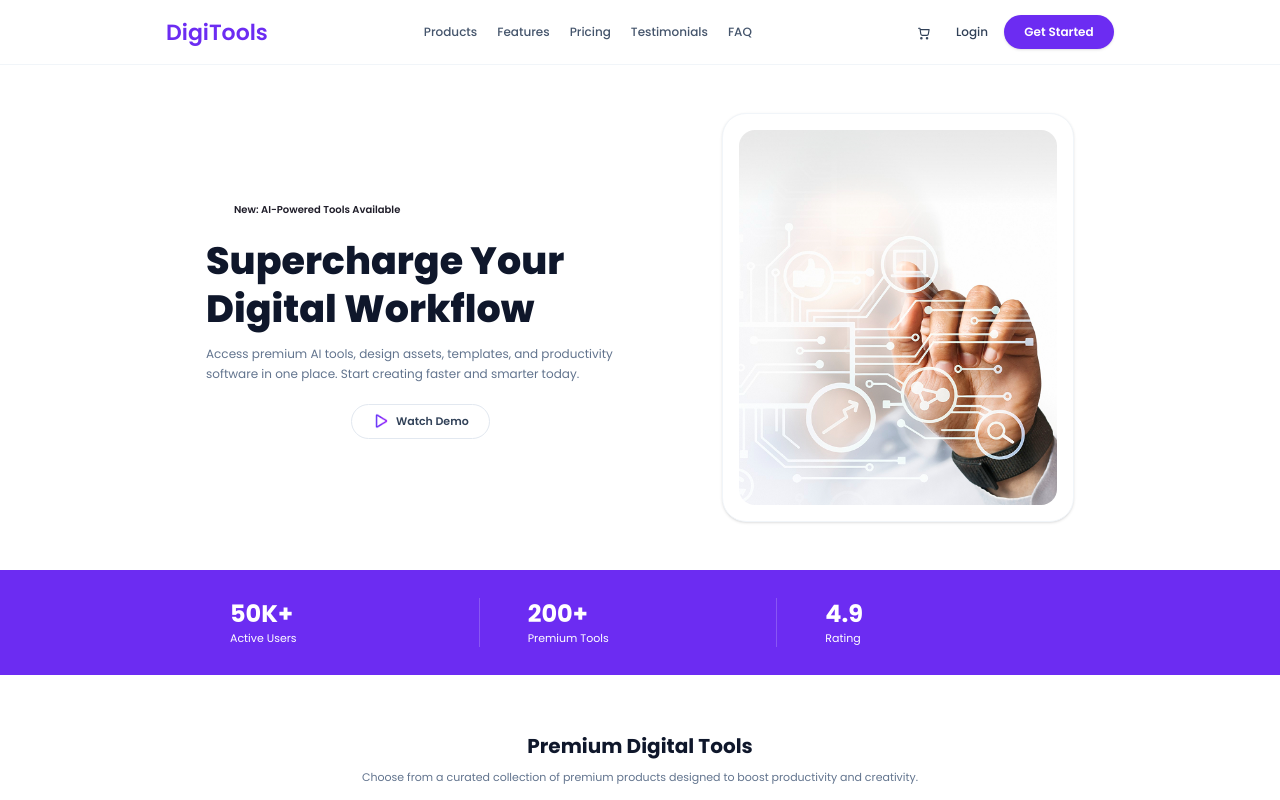
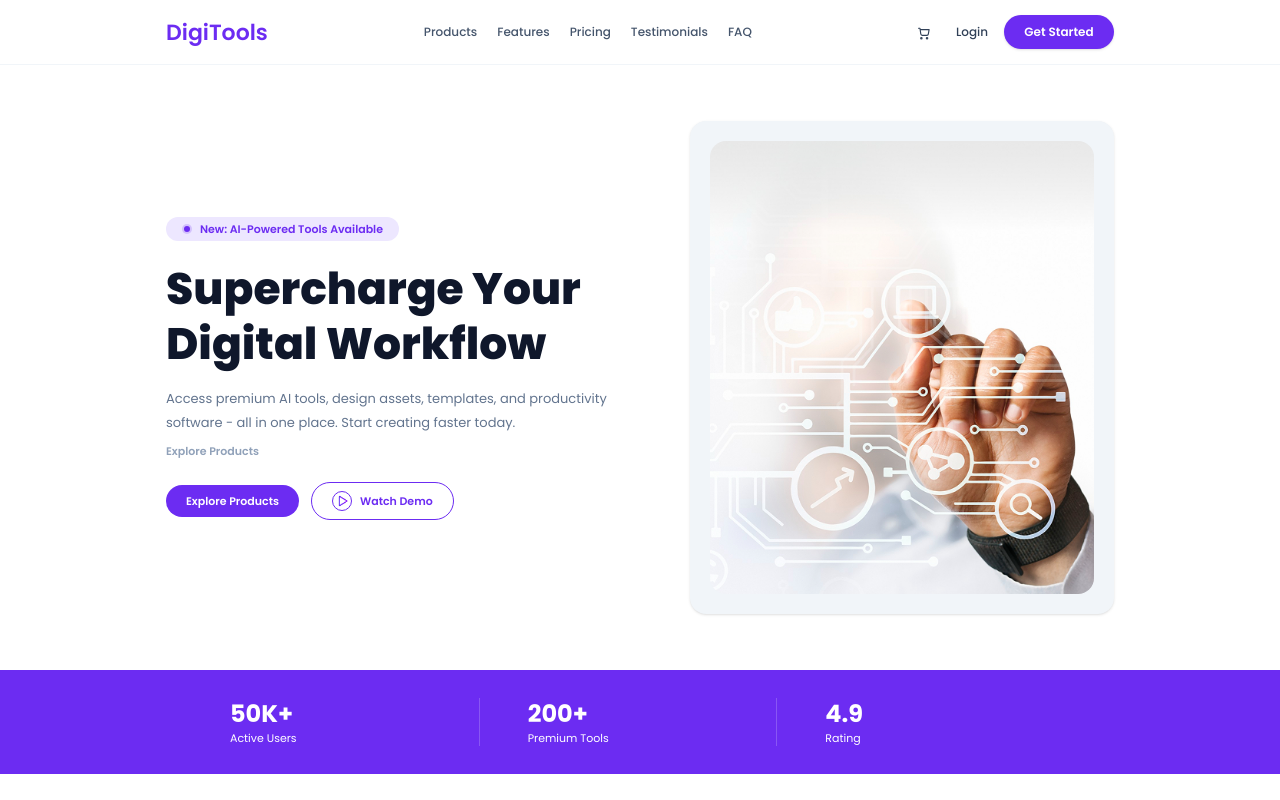
Before and after one commit to TOMAL5085/ASSIGNMENT-006, a React (Vite) app: page / in a window 1280 px wide. Shown: the top 800 px of the page. Built offline with nearby package versions, Linux system fonts and the light colour scheme.

Commit message:
v2 of the website

```diff
--- a/src/App.jsx
+++ b/src/App.jsx
@@ -193,31 +193,43 @@ function App() {
       </header>
 
       <section className="bg-white">
-        <div className="mx-auto grid max-w-[900px] items-center gap-10 px-4 py-12 lg:grid-cols-[1.15fr_0.85fr]">
+        <div className="mx-auto grid max-w-[980px] items-center gap-14 px-4 py-14 lg:grid-cols-[1.05fr_0.95fr]">
           <div>
-            <span className="inline-flex items-center gap-2 rounded-full bg-brand-50 px-3 py-1 text-[10px] font-semibold text-brand-700">
-              <span className="h-2 w-2 rounded-full bg-brand-500"></span>
+            <span className="inline-flex items-center gap-2 rounded-full bg-[#ede7ff] px-4 py-1 text-[11px] font-semibold text-[#6c2cf2]">
+              <span className="flex h-2.5 w-2.5 items-center justify-center rounded-full bg-[#6c2cf2]/20">
+                <span className="h-1.5 w-1.5 rounded-full bg-[#6c2cf2]"></span>
+              </span>
               New: AI-Powered Tools Available
             </span>
-            <h1 className="mt-4 text-[32px] font-extrabold leading-tight text-slate-900 sm:text-[38px]">
-              Supercharge Your Digital Workflow
+            <h1 className="mt-5 text-[38px] font-extrabold leading-tight text-slate-900 sm:text-[44px]">
+              Supercharge Your
+              <br />
+              Digital Workflow
             </h1>
-            <p className="mt-3 max-w-md text-[12px] leading-5 text-slate-500">
+            <p className="mt-4 max-w-md text-[13px] leading-6 text-slate-500">
               Access premium AI tools, design assets, templates, and productivity
-              software in one place. Start creating faster and smarter today.
+              software - all in one place. Start creating faster today.
             </p>
+            <a
+              href="#products"
+              className="mt-2 inline-flex text-[11px] font-semibold text-slate-400 hover:text-slate-600"
+            >
+              Explore Products
+            </a>
             <div className="mt-5 flex flex-wrap items-center gap-3">
-              <button className="inline-flex items-center rounded-full bg-brand-600 px-5 py-2 text-[11px] font-semibold text-white transition hover:bg-brand-700">
+              <button className="inline-flex items-center rounded-full bg-[#6c2cf2] px-5 py-2 text-[11px] font-semibold text-white transition hover:bg-[#5b22d0]">
                 Explore Products
               </button>
-              <button className="inline-flex items-center gap-2 rounded-full border border-slate-200 px-5 py-2 text-[11px] font-semibold text-slate-700 transition hover:border-brand-500 hover:text-brand-600">
-                <img src={playIcon} alt="" className="h-4 w-4" />
+              <button className="inline-flex items-center gap-2 rounded-full border border-[#6c2cf2] px-5 py-2 text-[11px] font-semibold text-[#6c2cf2] transition hover:bg-[#6c2cf2]/5">
+                <span className="flex h-5 w-5 items-center justify-center rounded-full border border-[#6c2cf2]">
+                  <img src={playIcon} alt="" className="h-3 w-3" />
+                </span>
                 Watch Demo
               </button>
             </div>
           </div>
-          <div className="relative">
-            <div className="rounded-3xl border border-slate-100 bg-white p-4 shadow-sm">
+          <div className="relative flex justify-center">
+            <div className="rounded-2xl bg-slate-100 p-5 shadow-sm">
               <img
                 src={heroImage}
                 alt="Digital workflow illustration"
```
